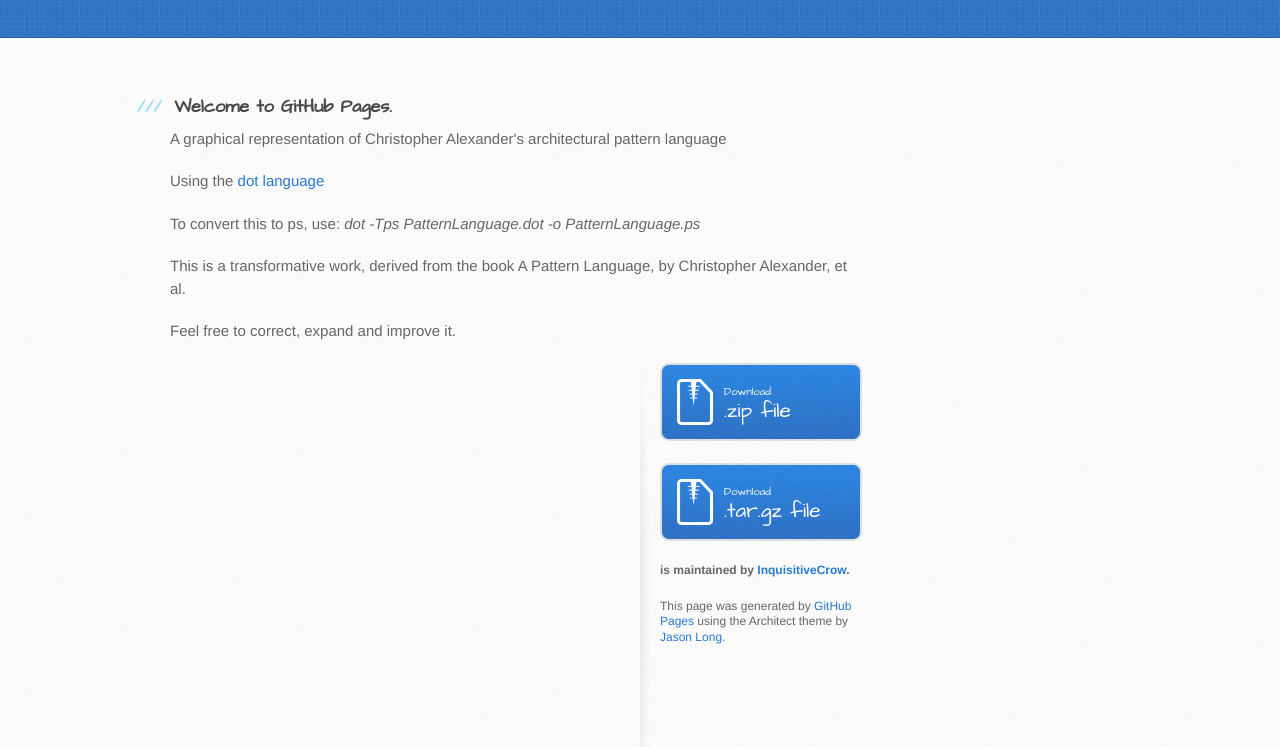
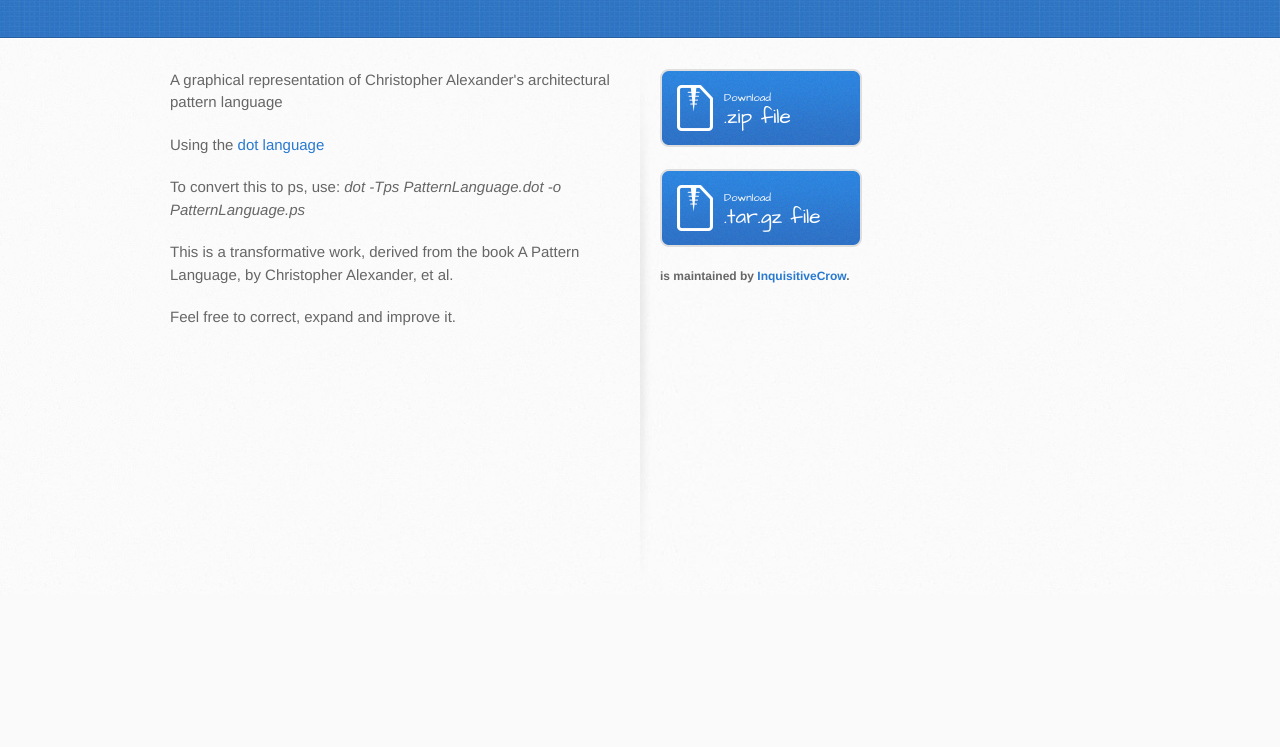
Before and after one commit to JaTvoiRabotnik/A-Pattern-Language, a plain HTML site: page index.html in a window 1280 px wide. Shown: the part 269-1016 px from the top of the page. After the commit the page ends 864 px from the top, so only its background shows below. Drawn offline with Linux system fonts and the light colour scheme.

Commit message:
Update index.html

```diff
--- a/index.html
+++ b/index.html
@@ -28,9 +28,17 @@
     <div id="content-wrapper">
       <div class="inner clearfix">
         <section id="main-content">
-          <h3>
-            <a id="welcome-to-github-pages" class="anchor" href="#welcome-to-github-pages" aria-hidden="true"><span class="octicon octicon-link"></span></a>Welcome to GitHub Pages.
-          </h3>
+          <aside id="sidebar">
+            <a href="https://github.com/InquisitiveCrow/A-Pattern-Language/zipball/master" class="button">
+              <small>Download</small>
+              .zip file
+            </a>
+            <a href="https://github.com/InquisitiveCrow/A-Pattern-Language/tarball/master" class="button">
+              <small>Download</small>
+              .tar.gz file
+            </a>
+            <p class="repo-owner"><a href="https://github.com/InquisitiveCrow/A-Pattern-Language"></a> is maintained by <a href="https://github.com/InquisitiveCrow">InquisitiveCrow</a>.</p>
+          </aside>
 
           <p>A graphical representation of Christopher Alexander's architectural pattern language</p>
 
@@ -42,22 +50,6 @@
 
           <p>Feel free to correct, expand and improve it.</p>
 
-
-
-          <aside id="sidebar">
-            <a href="https://github.com/InquisitiveCrow/A-Pattern-Language/zipball/master" class="button">
-              <small>Download</small>
-              .zip file
-            </a>
-            <a href="https://github.com/InquisitiveCrow/A-Pattern-Language/tarball/master" class="button">
-              <small>Download</small>
-              .tar.gz file
-            </a>
-
-            <p class="repo-owner"><a href="https://github.com/InquisitiveCrow/A-Pattern-Language"></a> is maintained by <a href="https://github.com/InquisitiveCrow">InquisitiveCrow</a>.</p>
-
-            <p>This page was generated by <a href="https://pages.github.com">GitHub Pages</a> using the Architect theme by <a href="https://twitter.com/jasonlong">Jason Long</a>.</p>
-          </aside>
       </div>
     </div>
   </body>
```
